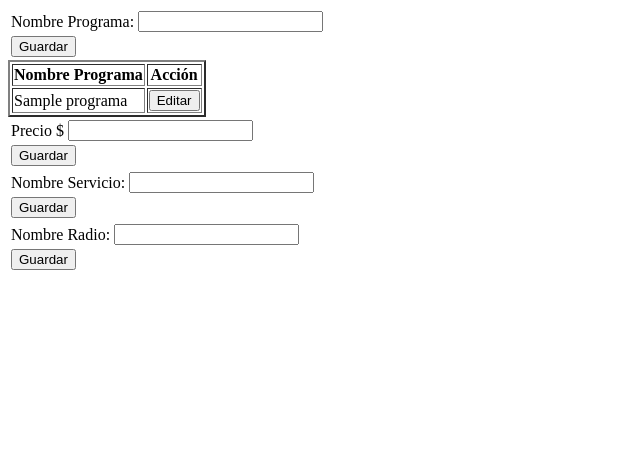
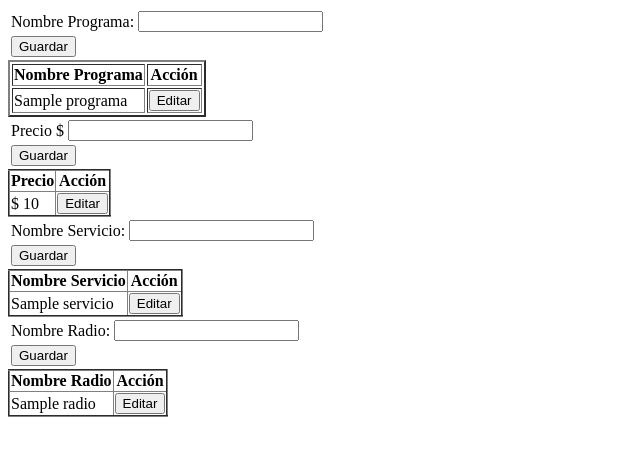
Before and after one commit to byronpenna/radiostereo, a CodeIgniter app: page /radiostereo/index.php/catalogosc/catalogosc/index in a window 1280 px wide. Shown: the top 456 px of the page, without its empty margins (0-640 px from the left). Run offline with CodeIgniter, Linux system fonts and the light colour scheme; tables that the repository leaves empty hold one stand-in row (values such as "Sample post").

Commit message:
catalogos insert y get

```diff
--- a/application/config/database.php
+++ b/application/config/database.php
@@ -48,10 +48,10 @@
 $active_group = 'default';
 $active_record = TRUE;
 
-$db['default']['hostname'] = '192.168.16.64';
-$db['default']['username'] = 'itca';
-$db['default']['password'] = '';
-$db['default']['database'] = 'radios';
+$db['default']['hostname'] = '192.168.16.115';
+$db['default']['username'] = 'username';
+$db['default']['password'] = 'password';
+$db['default']['database'] = 'radio';
 $db['default']['dbdriver'] = 'mysql';
 $db['default']['dbprefix'] = '';
 $db['default']['pconnect'] = TRUE;
--- a/application/controllers/catalogosc/catalogosc.php
+++ b/application/controllers/catalogosc/catalogosc.php
@@ -46,7 +46,7 @@
 			$this->load->model('catalogosm/catalogosm');
 			$Catalogosm = new Catalogosm();
 			$mensaje = $Catalogosm->add_radio($form);
-			echo "Radio guardado con exito";
+			echo $mensaje;
 		}
 		//aqui comienzan los metodos q me mandaran al modelo los datos a modificar
 		public function update_programa()
@@ -65,8 +65,12 @@
 			$Catalogosm = new Catalogosm();
 			$tabla = new stdClass(); //instanciamos la clase stdClass() para crear una tabla
 			$tabla->programas = $Catalogosm->get_catalogobd();
+			$tabla->radios =  $Catalogosm->get_preciodb();
+			$tabla->servicio =  $Catalogosm->get_serviciodb();
+			$tabla->radio = $Catalogosm->get_radiodb();
 			$datos['tabla'] = $tabla;
 			$this->load->view('catalogosv/catalogosv.php',$datos);
+
 		}
 	}
  ?>
--- a/application/models/catalogosm/catalogosm.php
+++ b/application/models/catalogosm/catalogosm.php
@@ -17,7 +17,12 @@
 				$this->db->trans_start();//inicia la transaccion
 					$this->db->insert('prog_programa', $data);//inseta los datos a la bd
 				$this->db->trans_complete();//finaliza la transaccion
-				$mensaje = "Datos insertados con exito";
+				if ($this->db->trans_status() === true) {
+					$mensaje = "Programa guardado con exito";
+				}else{
+					$mensaje = "Se ha producido un Error";
+				}
+
 				return $mensaje;//retorna el mensaje
 		}
 		public function add_precio($vect)
@@ -26,7 +31,12 @@
 			$this->db->trans_start();
 				$this->db->insert('pre_precio', $data);
 			$this->db->trans_complete();
-			$mensaje = "Precio guardado con exito";
+			if ($this->db->trans_status() === true) {
+				$mensaje = "Precio guardado con exito";
+			}else{
+				$mensaje = "Se ha producido un Error";
+			}
+
 			return $mensaje;
 		}
 		public function add_servicio($vect)
@@ -35,15 +45,29 @@
 			$this->db->trans_start();
 				$this->db->insert('serv_servicio', $data);
 			$this->db->trans_complete();
-			$mensaje = "Servicio guardado con exito";
+			if ($this->db->trans_status() === true) {
+				$mensaje = "Servicio guardado con exito";
+			}else{
+				$mensaje = "Se ha producido un Error";
+			}
+
 			return $mensaje;
 		}
 		public function add_radio($form)
 		{
-
+			$data = array('rad_nombre' => $form->txtnombradio);
+			$this->db->trans_start();
+				$this->db->insert('rad_radio', $data);
+			$this->db->trans_complete();
+			if ($this->db->trans_status() === true) {
+				$mensaje = "Datos guardados con exito";
+			}else{
+				$mensaje = "Se ha producido un Error";
+			}
+			return $mensaje;
 		}
 		//aqui comienzan los metodos para extraer y mostrar los datos de la bd
-		public function get_catalogobd()//metodo que extrae los datos de la bd
+		public function get_catalogobd()//metodo que extrae los datos de la bd para la tabla programa
 		{
 			$this->db->trans_start();
 			$query = $this->db->get('prog_programa');
@@ -62,6 +86,54 @@
 						</tr>";
 			}
 			return $retornar;
+		}
+		public function get_preciodb()//metodo que extrae los datos de la bd para la tabla precio
+		{
+			$this->db->trans_start();
+				$query = $this->db->get('pre_precio');
+			$this->db->trans_complete();
+			$get_precio = $query->result();
+			$retorno = "";
+			foreach ($get_precio as $row) {
+				$retorno .= "<tr>
+								<td style='display:none'><input value='".$row->pre_id."' /></td>
+								<td>$ ".$row->pre_precio."</td>
+								<td><button class='Editradio'>Editar</button></td>
+							</tr>";
+			}
+			return $retorno;
+		}
+		public function get_serviciodb()//metodo que extrae los datos de la bd para la tabla servicio
+		{
+			$this->db->trans_start();
+				$query = $this->db->get('serv_servicio');
+			$this->db->trans_complete();
+			$get_servicio = $query->result();
+			$retorno = "";
+			foreach ($get_servicio as $row) {
+				$retorno .= "<tr>
+								<td style='display:none'><input value='".$row->serv_id."' /></td>
+								<td>".$row->serv_nombre ."</td>
+								<td><button class='Editservicio'>Editar</button></td>
+							</tr>";
+			}
+			return $retorno;
+		}
+		public function get_radiodb()//metodo que extrae los datos de la bd para la tabla radio
+		{
+			$this->db->trans_start();
+				$query = $this->db->get('rad_radio');
+			$this->db->trans_complete();
+			$get_radio = $query->result();
+			$retorno = "";
+			foreach ($get_radio as $row) {
+				$retorno .= "<tr>
+								<td style='display:none'><input value='".$row->rad_id."' /></td>
+								<td>".$row->rad_nombre  ."</td>
+								<td><button class='Editradio'>Editar</button></td>
+							</tr>";
+			}
+			return $retorno;
 		}
 		public function update_programadb($dato)
 		{
--- a/application/views/catalogosv/catalogosv.php
+++ b/application/views/catalogosv/catalogosv.php
@@ -48,6 +48,17 @@
 			</tr>
 		</table>
 	</form>
+	<table border="2px" rules="all">
+		<thead>
+			<tr>
+				<th>Precio</th>
+				<th>Acción</th>
+			</tr>
+		</thead>
+		<tbody>
+			<?php echo $tabla->radios ?>
+		</tbody>
+	</table>
 	<form id="frmServicio" method="POST">
 		<table>
 			<tr>
@@ -59,16 +70,41 @@
 			</tr>
 		</table>
 	</form>
+	<table border="2px" rules="all">
+		<thead>
+			<tr>
+				<th>Nombre Servicio</th>
+				<th>Acción</th>
+			</tr>
+		</thead>
+		<tbody>
+			<?php echo $tabla->servicio ?>
+		</tbody>
+	</table>
 	<form id="frmRadio" method="POST">
 		<table>
 			<tr>
 				<td><label for="nombradio">Nombre Radio:</label></td>
-				<td><input type="text" name="nombradio" /></td>
+				<td><input type="text" name="txtnombradio" /></td>
 			</tr>
 			<tr>
 					<td colspan="2"><input type="submit" value="Guardar"></td>
 			</tr>
 		</table>
 	</form>
+	<table border="2px" rules="all">
+		<thead>
+			<tr>
+				<th>Nombre Radio</th>
+				<th>Acción</th>
+			</tr>
+		</thead>
+		<tbody>
+			<?php echo $tabla->radio ?>
+		</tbody>
+	</table>
+	<div>
+		<h2 class="mensaje"></h2>
+	</div>
 </body>
 </html>
--- a/application/views/catalogosv/js/funtion.php
+++ b/application/views/catalogosv/js/funtion.php
@@ -38,7 +38,8 @@ function saveEditPrograma(update){
 		url: <?php echo "'".URLLOCAL."catalogosc/catalogosc/update_programa"."'" ?>,
 		type: 	"POST",
 		success: 	function(datos) {
-			console.log(datos);
+			$(".mensaje").text(datos);
+			//console.log(datos);
 			//datos = jQuery.json_decode(datos);
 		}
 	});
@@ -52,7 +53,8 @@ function agregarPrograma(frm){//funcion que manda los datos al controlador
 		url: <?php echo "'".URLLOCAL."catalogosc/catalogosc/insert_programa"."'" ?>,
 		type: 		"POST",
 		success: 	function(datos){
-			alert(datos);//muestra el mensaje
+			$(".mensaje").text(datos);
+			//alert(datos);//muestra el mensaje
 			//console.log(datos);
 		}
 	});
@@ -65,8 +67,9 @@ function agregarPrecio(form2) {//funcion que manda los datos de precio al contro
 		url: <?php echo "'".URLLOCAL."catalogosc/catalogosc/insert_precio"."'" ?>,
 		type: 		"POST",
 		success: 	function(datos){
+			$(".mensaje").text(datos);
 			//alert(datos);//muestra el mensaje
-			console.log(datos);
+			//console.log(datos);
 		}
 	});
 }
@@ -78,19 +81,21 @@ function agregarservicio(form3) {//funcion que manda los datos del servicio al c
 		url: <?php echo "'".URLLOCAL."catalogosc/catalogosc/insert_servicio"."'" ?>,
 		type: 	"POST",
 		success:    function(datos) {
-			console.log(datos);
+			$(".mensaje").text(datos);
+			//console.log(datos);
 		}
 	});
 }
-function agregarradio(form4) {//funcion que manda los datos de radio al controlador
+function agregarradio(frm4) {//funcion que manda los datos de radio al controlador
 	$.ajax({
 		data:{
-			form4: JSON.stringify(form4)
+			form4: JSON.stringify(frm4)
 		},
 		url: <?php echo "'".URLLOCAL."catalogosc/catalogosc/insert_radio"."'" ?>,
 		type: 	"POST",
 		success: function(datos) {
-			console.log(datos);
+			$(".mensaje").text(datos);
+			//console.log(datos);
 		}
 	});
 }
--- a/application/views/catalogosv/js/script.php
+++ b/application/views/catalogosv/js/script.php
@@ -35,6 +35,7 @@ $(document).ready(function () {
 			$(document).on("submit","#frmRadio",function(e) {
 				e.preventDefault();
 				form4 = serializeToJson($(this).serializeArray());
+				//console.log(form4);
 				agregarradio(form4);
 			});
 });
```
